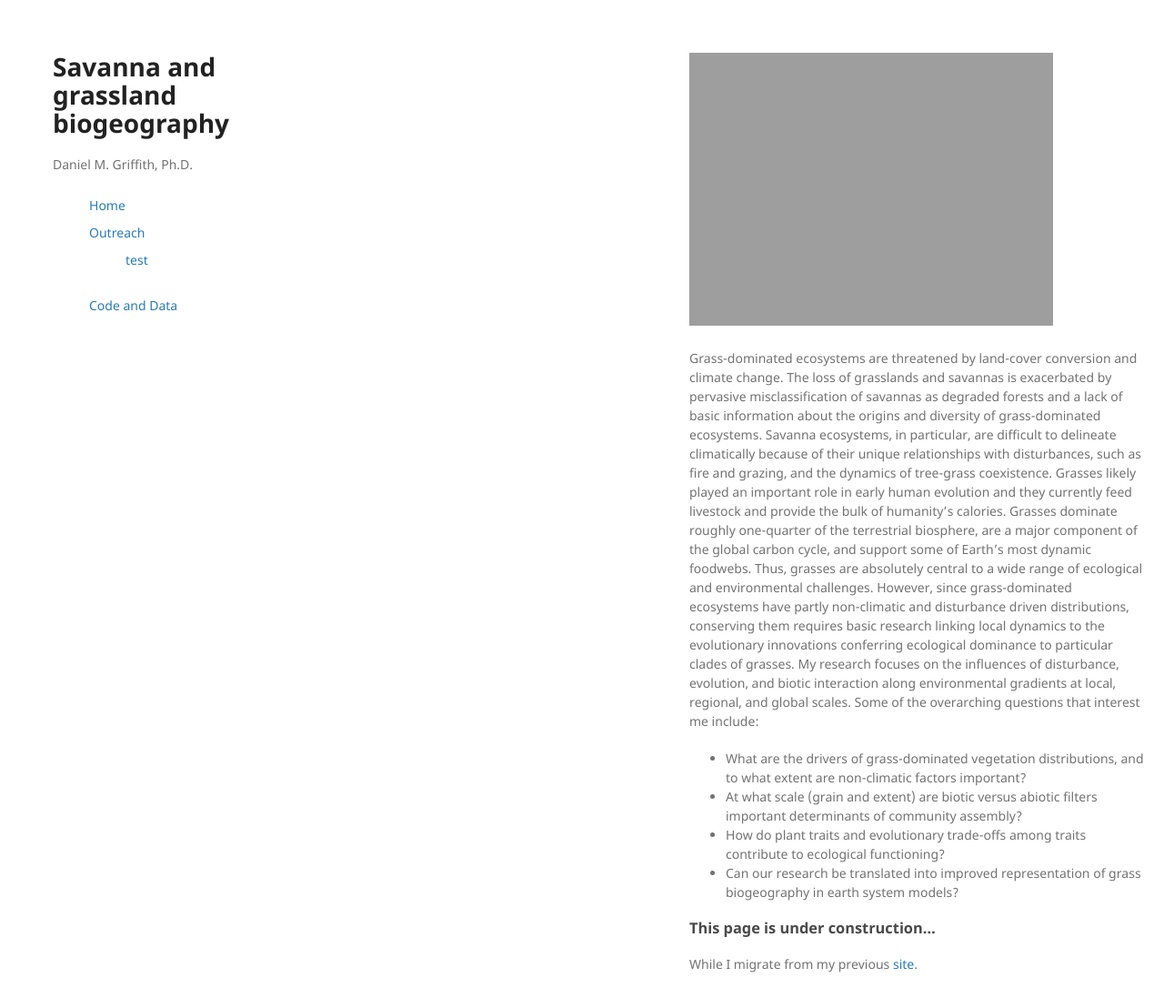
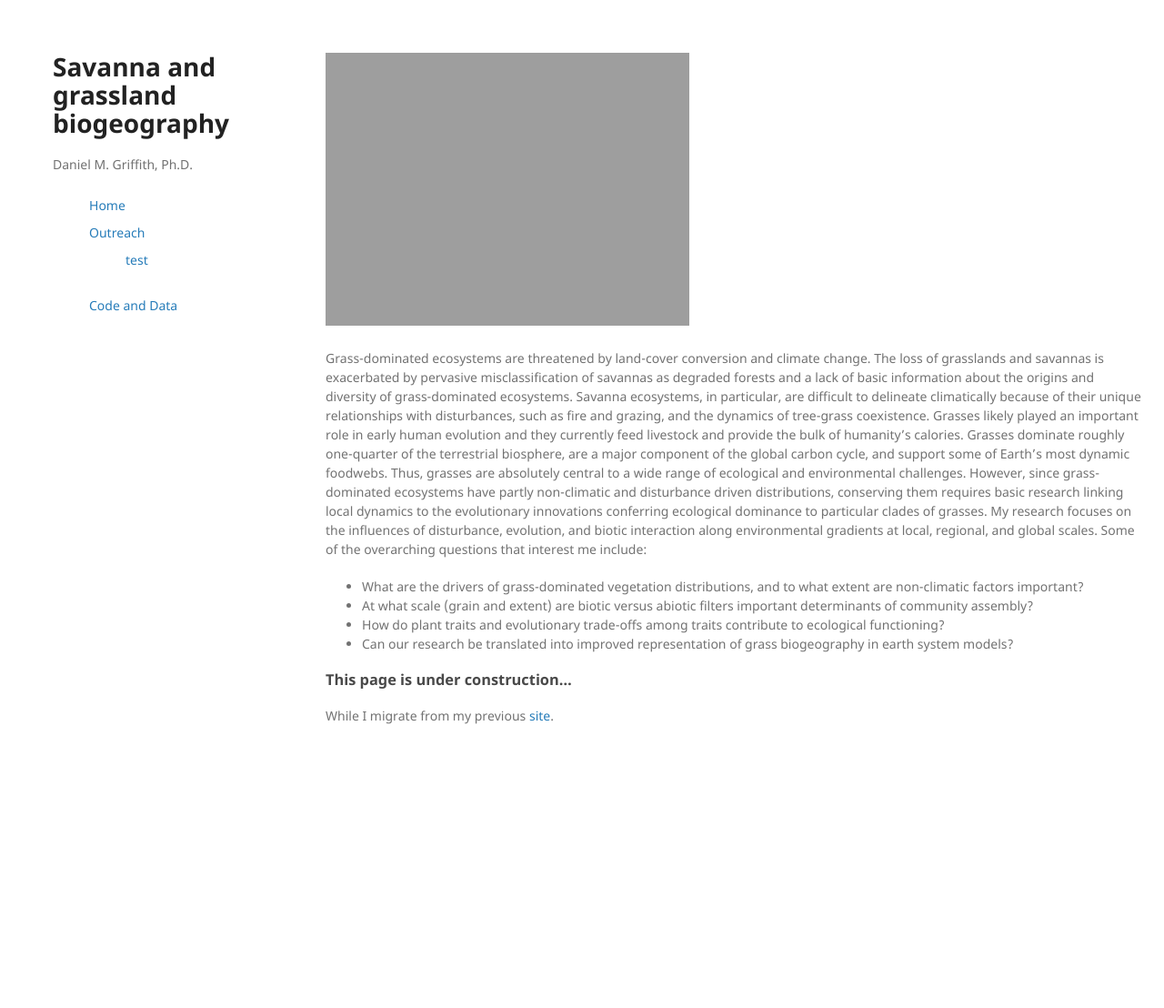
Before and after one commit to griffithdan/griffithdan.github.io, a Jekyll site: the page built from index.md, in a window 1280 px wide and 1140 px high. Shown: the top 1108 px of the window at 91% size. Built offline with Jekyll 4.4.1, drawn with Linux system fonts in a browser that asks for light colours; our own code applies the rules of GitHub Pages for plain Markdown files.

Commit message:
Update jekyll-theme-minimal.scss

```diff
--- a/_sass/jekyll-theme-minimal.scss
+++ b/_sass/jekyll-theme-minimal.scss
@@ -185,7 +185,7 @@ header ul a strong {
 */
 
 section {
-  width:500px;
+  width:900px;
   float:right;
   padding-bottom:50px;
 }
```
